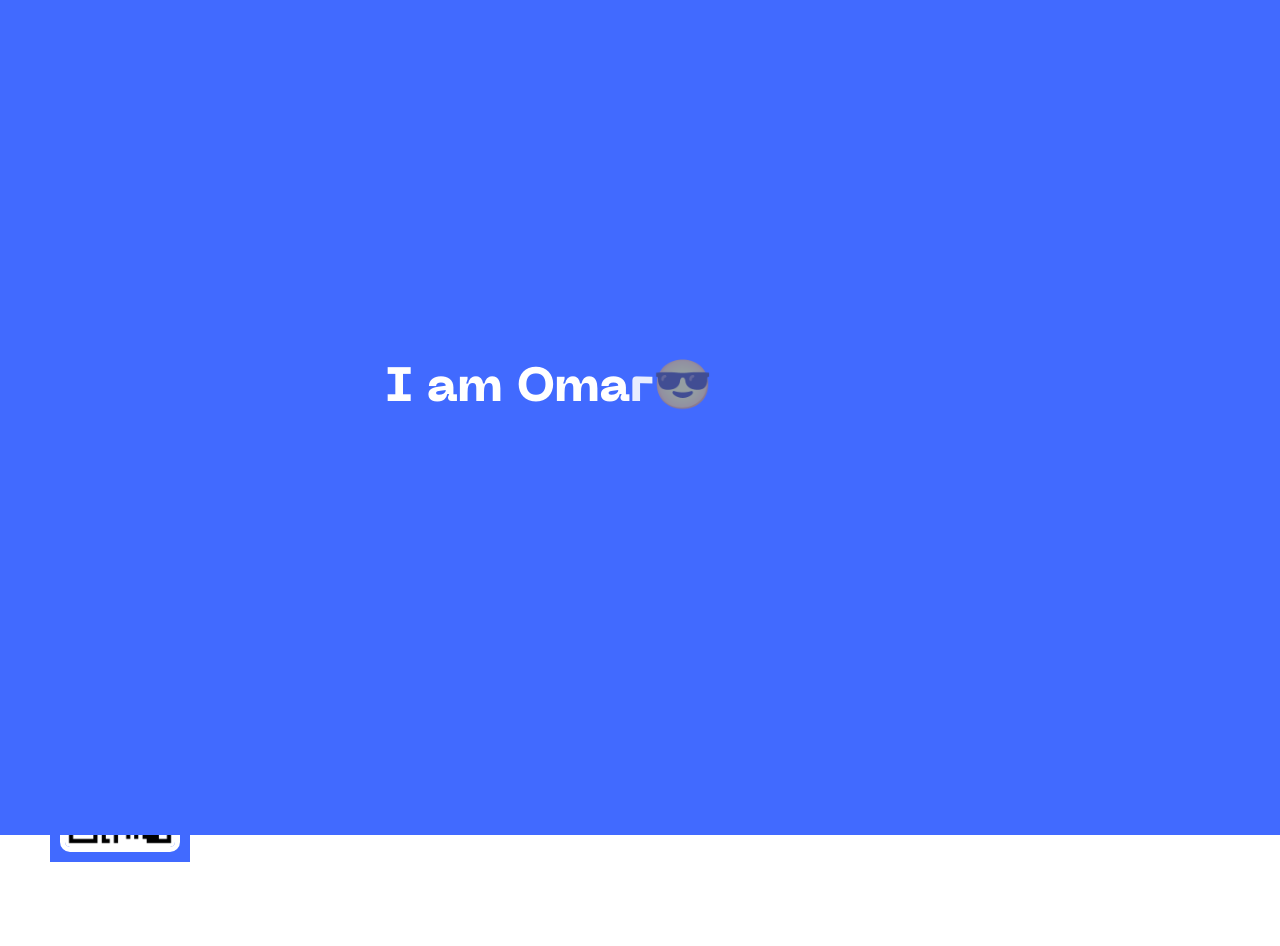
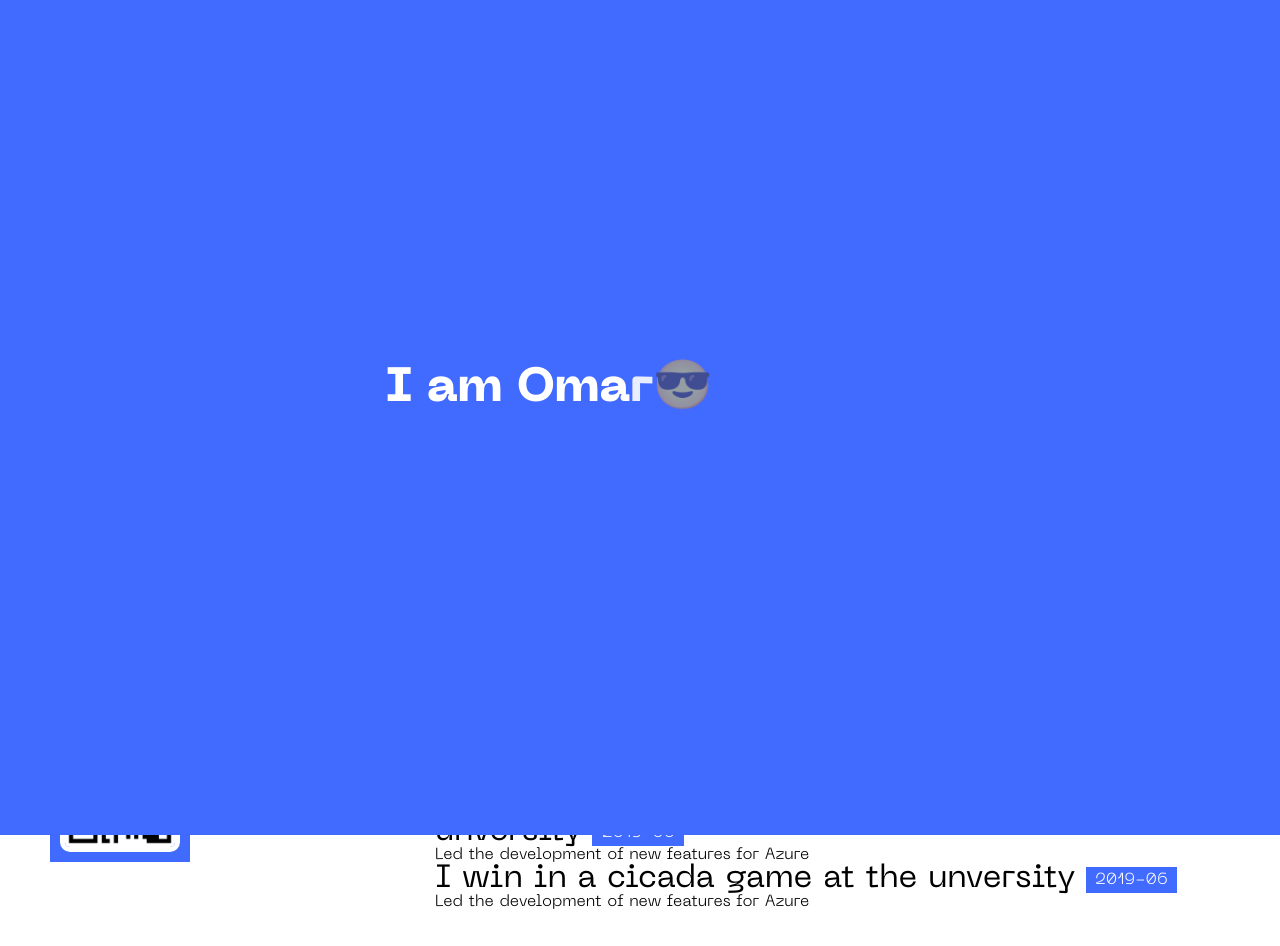
Before and after one commit to OmarTaheri/MyCv, a Next.js app: page / in a window 1280 px wide. Shown: the top 946 px of the page. Before the commit the page ends 813 px from the top, so only its background shows below. Built offline with nearby package versions, Linux system fonts and the light colour scheme; grey boxes are pictures that could not be loaded.

Commit message:
solving a small problem in the experience componenet

```diff
--- a/src/app/components/experience.module.css
+++ b/src/app/components/experience.module.css
@@ -11,7 +11,7 @@
 .experience span:hover {
   background-color: var(--secondary-color);
 }
-.experience .experience h3 {
+.experience h3 {
   font-size: 2rem;
   font-weight: 500;
   display: inline;
```
